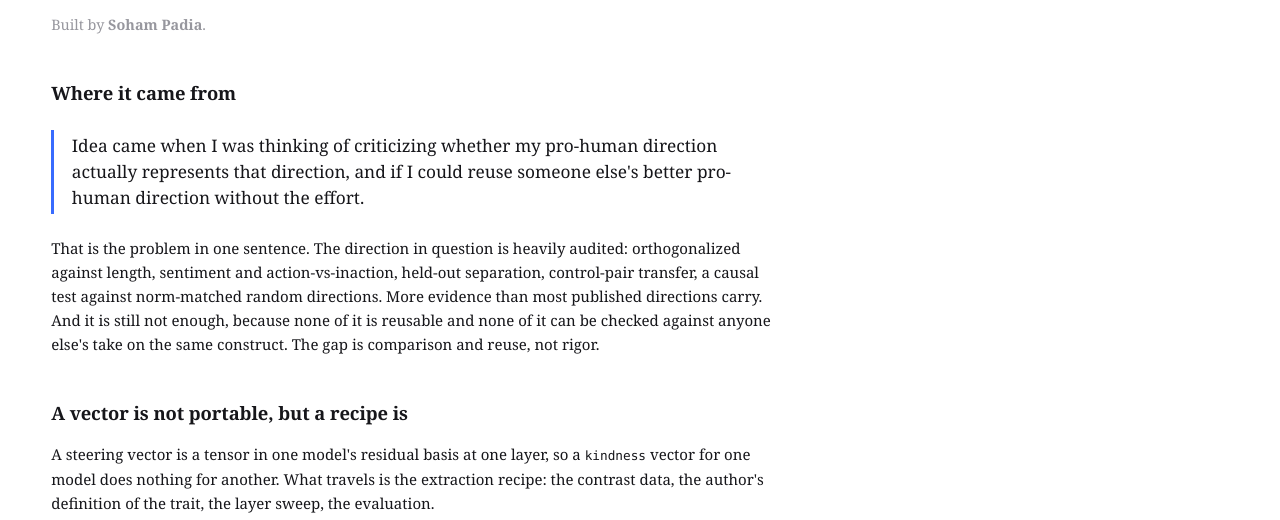
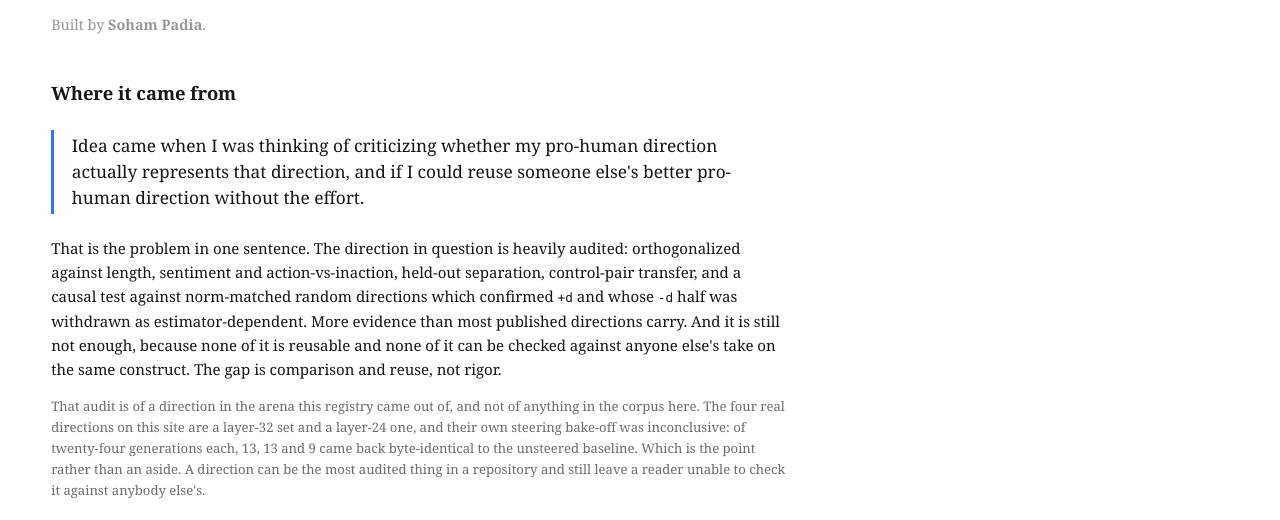
Before and after one commit to controlbun/registry, an Astro site in the folder astro/: page /about in a window 1280 px wide. Shown: the part 280-800 px from the top of the page. Built offline with nearby package versions, Linux system fonts and the light colour scheme; Astro itself is replaced by a stand-in of ours.

Commit message:
/about/ claimed a whole test where half was withdrawn
The evidence list said "a causal test against norm-matched random directions",
in a sentence whose job is to say this direction carries more evidence than
most. `VALIDATION.md` and `CONTEXT.md` both say narrower: confirmed for +d,
with the -d half withdrawn on 2026-08-27 as estimator-dependent. The page now
says that, because an overstatement in the one paragraph arguing that rigor is
not the gap is the worst place in the document to have one.

The 2026-09-16 log caught a second defect and understated it. It read the
audited direction as the layer-24 one. `CONTEXT.md`'s validation paragraph sits
under "Season 3, live", so the audited direction is `olmo3_s3_banded` and is
not in this corpus at all: the four real rows here are a layer-32 set and
Season 2's layer 24. A reader had no way to know the audit described something
they could not look at.

So the page says whose audit it is, and gives the number for the directions
that are here: their own bake-off was inconclusive, 13, 13 and 9 of twenty-four
generations byte-identical to the unsteered baseline, out of
`artifacts/REAL.md`. That is not a hedge stapled on. A direction can be the
most audited thing in a repository and still leave a reader unable to check it
against anybody else's, which is the argument the page is making.

Wording is the author's to take or rewrite; what this commit fixes is what the
page claims.

Co-Authored-By: Claude Opus 5 (1M context) <noreply@anthropic.com>

```diff
--- a/astro/src/pages/about.astro
+++ b/astro/src/pages/about.astro
@@ -47,11 +47,23 @@ import Base from "../layouts/Base.astro";
   <p>
     That is the problem in one sentence. The direction in question is heavily
     audited: orthogonalized against length, sentiment and action-vs-inaction,
-    held-out separation, control-pair transfer, a causal test against
-    norm-matched random directions. More evidence than most published
-    directions carry. And it is still not enough, because none of it is
-    reusable and none of it can be checked against anyone else's take on the
-    same construct. The gap is comparison and reuse, not rigor.
+    held-out separation, control-pair transfer, and a causal test against
+    norm-matched random directions which confirmed <span class="mono">+d</span>
+    and whose <span class="mono">-d</span> half was withdrawn as
+    estimator-dependent. More evidence than most published directions carry.
+    And it is still not enough, because none of it is reusable and none of it
+    can be checked against anyone else's take on the same construct. The gap is
+    comparison and reuse, not rigor.
+  </p>
+
+  <p class="note">
+    That audit is of a direction in the arena this registry came out of, and
+    not of anything in the corpus here. The four real directions on this site
+    are a layer-32 set and a layer-24 one, and their own steering bake-off was
+    inconclusive: of twenty-four generations each, 13, 13 and 9 came back
+    byte-identical to the unsteered baseline. Which is the point rather than an
+    aside. A direction can be the most audited thing in a repository and still
+    leave a reader unable to check it against anybody else's.
   </p>
 
   <h2>A vector is not portable, but a recipe is</h2>
```
